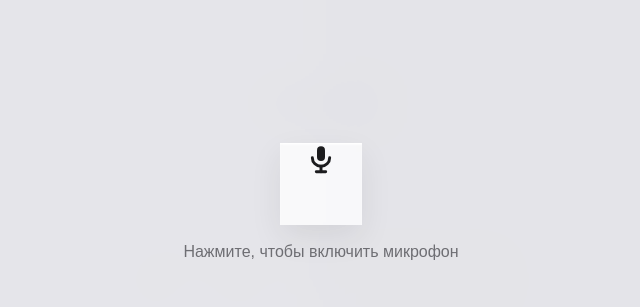
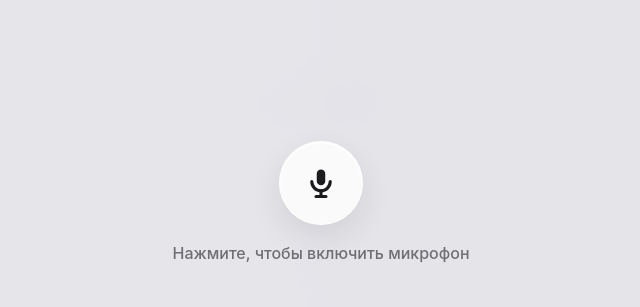
Before and after one commit to burlakalexey/orchestra-tuner, a plain HTML site: page index.html in a window 1280 px wide. Shown: the part 198-505 px from the top of the page, without its empty margins (319-959 px from the left). Drawn offline with Linux system fonts and the light colour scheme.

Commit message:
Update styles.css

```diff
--- a/styles.css
+++ b/styles.css
@@ -36,7 +36,7 @@ html, body {
   flex-direction: column;
   align-items: center;
   justify-content: space-between;
-  padding: calc(env(safe-area-inset-top) + 22px) 24px calc(env(safe-area-inset-bottom) + 34px);
+  padding: calc(env(safe-area-inset-top) + 22px) 20px calc(env(safe-area-inset-bottom) + 34px);
   background-color: var(--bg-light);
   transition: background-color 0.2s cubic-bezier(0.22, 1, 0.36, 1), color 0.2s ease;
 }
@@ -64,15 +64,23 @@ html, body {
   fill: rgba(255, 255, 255, 0.12);
 }
 
+/* Стартовый экран (исправлено для iOS Safari button) */
 .start-overlay {
-  position: absolute;
+  position: fixed;
   inset: 0;
+  width: 100%;
+  height: 100vh;
   z-index: 25;
+  margin: 0;
+  padding: 24px;
   border: none;
-  background: rgba(229, 229, 234, 0.92);
+  appearance: none;
+  -webkit-appearance: none;
+  background: rgba(229, 229, 234, 0.94);
   backdrop-filter: blur(20px);
   -webkit-backdrop-filter: blur(20px);
   color: var(--ink-dark);
+  font-family: inherit;
   display: flex;
   flex-direction: column;
   align-items: center;
@@ -86,18 +94,23 @@ html, body {
 }
 
 .start-mic-circle {
-  width: 82px;
-  height: 82px;
-  background: rgba(255, 255, 255, 0.72);
+  width: 84px;
+  height: 84px;
+  border-radius: 50%;
+  border: 1px solid rgba(255, 255, 255, 0.9);
+  background: rgba(255, 255, 255, 0.8);
   box-shadow:
-    inset 0 1.5px 1px rgba(255, 255, 255, 0.95),
-    0 12px 32px rgba(0, 0, 0, 0.08);
+    inset 0 1.5px 1px rgba(255, 255, 255, 1),
+    0 12px 32px rgba(0, 0, 0, 0.09);
+  display: grid;
+  place-items: center;
+  color: var(--ink-dark);
 }
 
 .mic-icon {
-  width: 32px;
-  height: 32px;
-  fill: var(--ink-dark);
+  width: 34px;
+  height: 34px;
+  display: block;
 }
 
 .start-label {
@@ -110,6 +123,8 @@ html, body {
   position: relative;
   z-index: 2;
   border: none;
+  appearance: none;
+  -webkit-appearance: none;
   background: none;
   padding: 6px 14px;
   border-radius: 999px;
@@ -184,17 +199,16 @@ html, body {
   opacity: 0.92;
 }
 
+/* Точечная шкала */
 .scale-wrap {
   width: 100%;
-  padding: 6px 10px 0;
+  padding: 6px 16px 0;
 }
 
 .dot-track {
   position: relative;
   width: 100%;
   height: 24px;
-  display: flex;
-  align-items: center;
 }
 
 .scale-dot {
@@ -205,18 +219,19 @@ html, body {
   border-radius: 50%;
   background: rgba(28, 28, 30, 0.28);
   transform: translate(-50%, -50%);
+  pointer-events: none;
 }
 
 .scale-dot.major {
-  width: 5.5px;
-  height: 5.5px;
-  background: rgba(28, 28, 30, 0.42);
+  width: 6px;
+  height: 6px;
+  background: rgba(28, 28, 30, 0.44);
 }
 
 .scale-dot.center {
   width: 10px;
   height: 10px;
-  background: rgba(28, 28, 30, 0.48);
+  background: rgba(28, 28, 30, 0.5);
 }
 
 .stage.in-tune .scale-dot {
@@ -279,8 +294,11 @@ html, body {
   z-index: 2;
   width: 58px;
   height: 58px;
+  padding: 0;
   border-radius: 50%;
   border: 1px solid rgba(0, 0, 0, 0.09);
+  appearance: none;
+  -webkit-appearance: none;
   background: rgba(255, 255, 255, 0.86);
   backdrop-filter: blur(24px) saturate(170%);
   -webkit-backdrop-filter: blur(24px) saturate(170%);
@@ -310,6 +328,7 @@ html, body {
 .sliders-icon {
   width: 26px;
   height: 26px;
+  display: block;
 }
 
 /* ===================================================
@@ -375,6 +394,9 @@ html, body {
 .close-glass-btn {
   width: 44px;
   height: 44px;
+  padding: 0;
+  appearance: none;
+  -webkit-appearance: none;
   background: rgba(248, 248, 251, 0.86);
   backdrop-filter: blur(32px) saturate(180%);
   -webkit-backdrop-filter: blur(32px) saturate(180%);
```
